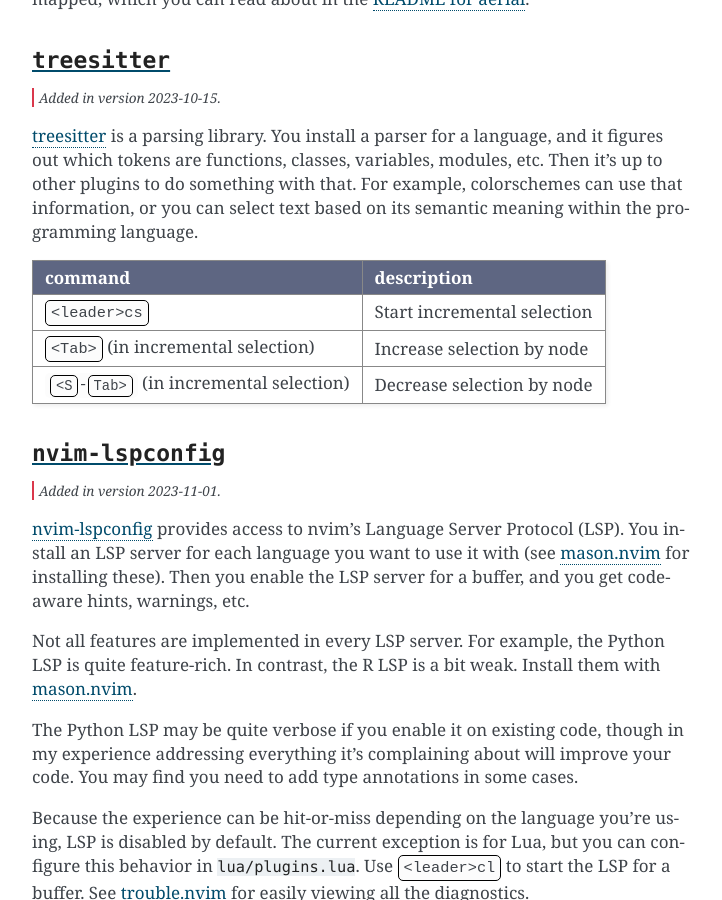
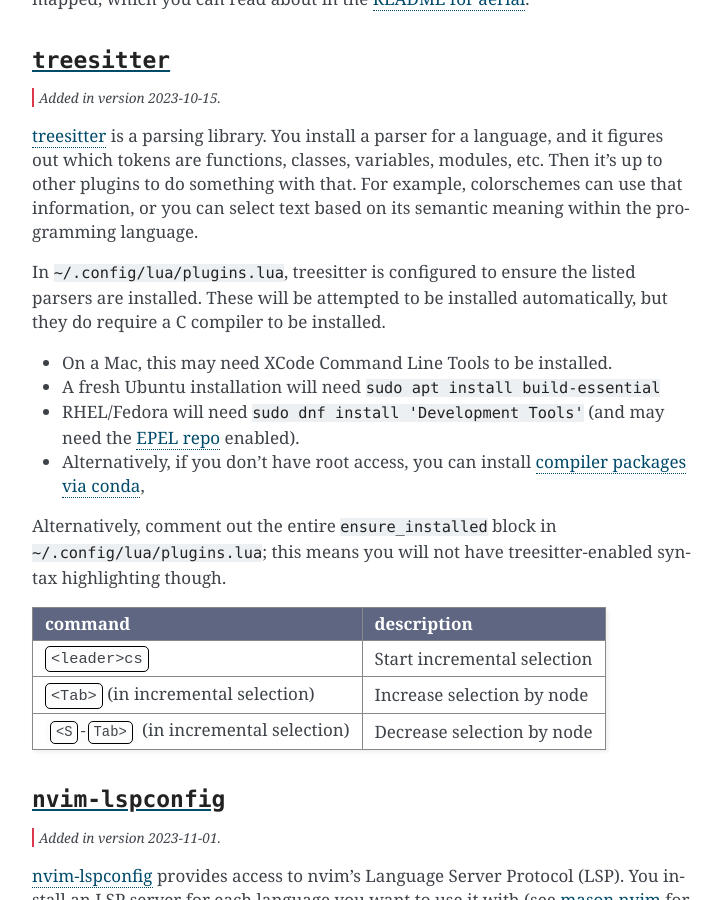
Before and after one commit to daler/dotfiles, a Sphinx documentation site: the page built from docs/vim.rst, in a window 1280 px wide and 900 px high, scrolled down 9605 px. Shown: the whole window, without its empty margins (388-1110 px from the left). Built offline with Sphinx 7.4.7, drawn with Linux system fonts in a browser that asks for light colours.

Commit message:
add troubleshooting docs and improve the installation process

```diff
--- a/docs/vim.rst
+++ b/docs/vim.rst
@@ -534,6 +534,9 @@
 mapped, which you can read about in the `README for aerial
 <https://github.com/stevearc/aerial.nvim>`_.
 
+
+.. _treesitter:
+
 ``treesitter``
 ~~~~~~~~~~~~~~
 
@@ -545,6 +548,23 @@
 to do something with that. For example, colorschemes can use that information,
 or you can select text based on its semantic meaning within the programming
 language.
+
+In :file:`~/.config/lua/plugins.lua`, treesitter is configured to ensure the
+listed parsers are installed. These will be attempted to be installed
+automatically, but they do require a C compiler to be installed.
+
+
+- On a Mac, this may need XCode Command Line Tools to be installed.
+- A fresh Ubuntu installation will need ``sudo apt install build-essential``
+- RHEL/Fedora will need ``sudo dnf install 'Development Tools'`` (and may need
+  the `EPEL repo <https://docs.fedoraproject.org/en-US/epel/>`__ enabled).
+- Alternatively, if you don't have root access, you can install `compiler
+  packages via conda
+  <https://docs.conda.io/projects/conda-build/en/stable/resources/compiler-tools.html>`_,
+
+Alternatively, comment out the entire ``ensure_installed`` block in
+:file:`~/.config/lua/plugins.lua`; this means you will not have
+treesitter-enabled syntax highlighting though.
 
 
 .. list-table::
```
Also changed, not shown: docs/changelog.rst (+17 -0 lines), docs/troubleshooting.rst (+17 -0 lines), 2 other files.
